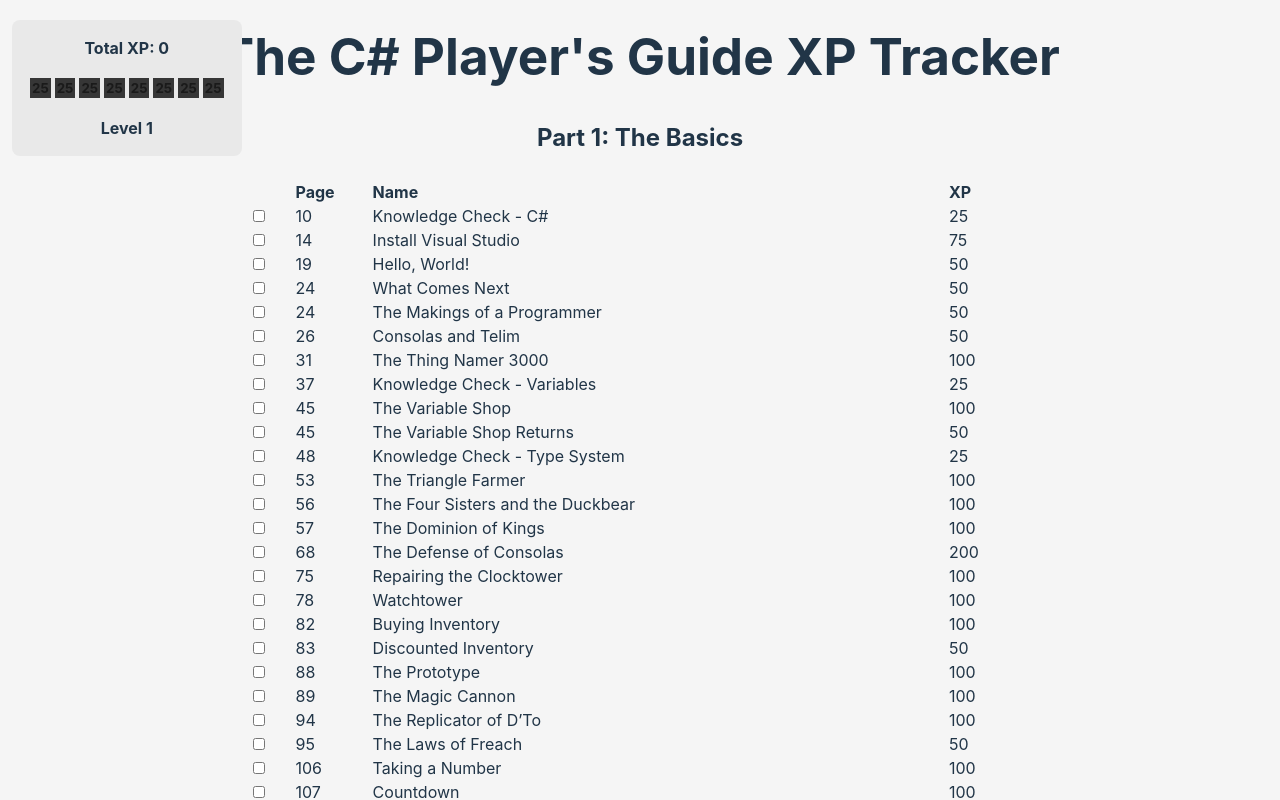
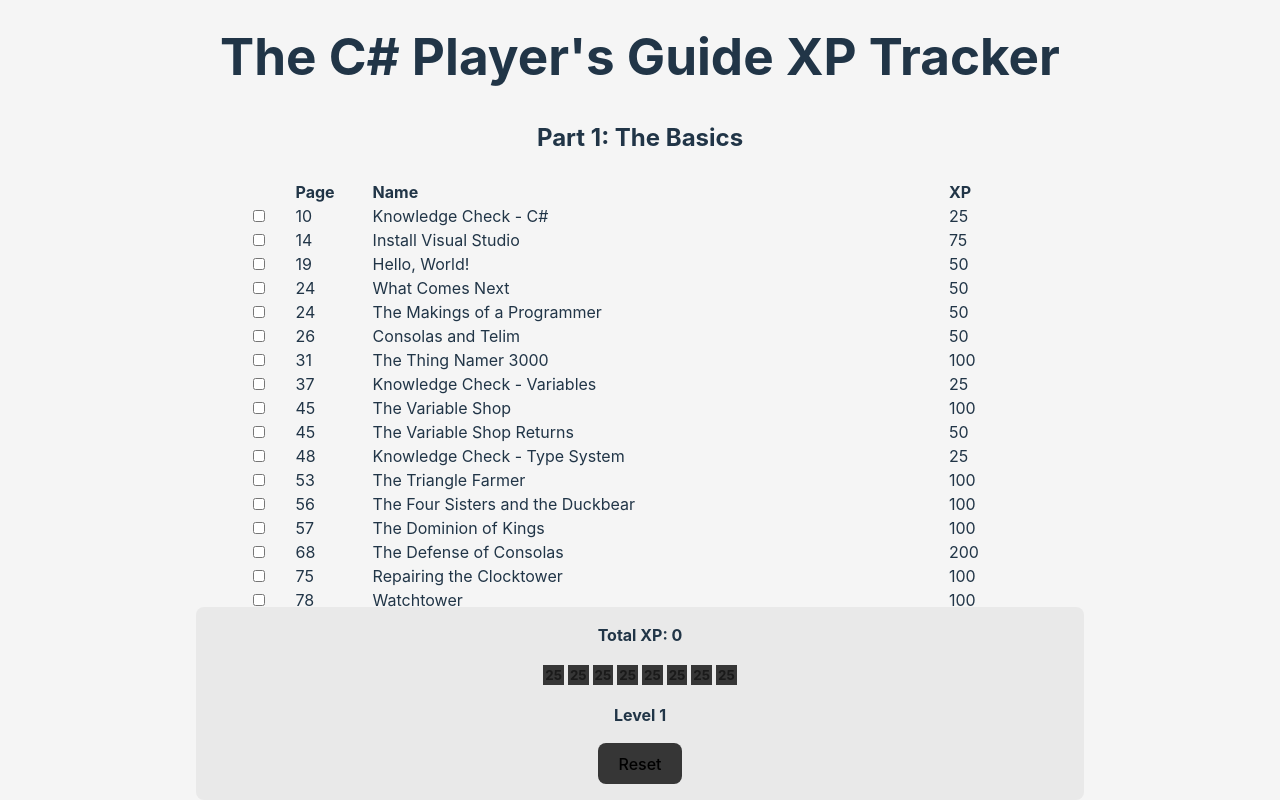
Before and after one commit to JohnMcCormick/xp-tracker, a React (Vite) app: page / in a window 1280 px wide. Shown: the top 800 px of the page. Built offline with nearby package versions, Linux system fonts and the light colour scheme.

Commit message:
Moved summary to bottom of page

```diff
--- a/src/App.css
+++ b/src/App.css
@@ -1,7 +1,7 @@
 #root {
   max-width: 1280px;
   margin: 0 auto;
-  padding: 0 0 2rem 0;
+  padding: 0  ;
   text-align: center;
 }
 
@@ -12,17 +12,17 @@
 }
 
 .summary-wrapper {
-  position: fixed;
+  position: sticky;
   font-weight: bold;
-  margin: 1.5vh 1.5vh 0 1.5vh;
-  top: 0;
+  margin: 3vh 1.5vh 1.5vh 1.5vh;
+  bottom: 0;
   left: 0;
 }
 
 .summary {
   padding: 1rem;
   background-color: #1a1a1a;
-  margin: 1vh 2.5vh 0 0;
+  /* margin: 1vh 2.5vh 0 0; */
   border-radius: 1vh;
 }
 
@@ -40,6 +40,7 @@
   padding-top: 1rem;
   display: flex;
   flex-direction: column-reverse;
+  align-items: center;
 }
 
 .xp-table-level-header {
@@ -71,7 +72,7 @@
   content: '';
   width: 100%;
   height: 2px; /* cross thickness */
-  background-color: #1a1a1a;
+  background-color: white;
 }
 
 .xp-table-cell.filled::before {
@@ -92,18 +93,9 @@
   }
 }
 
-@media screen and (max-width: 1250px) {
+@media screen and (max-width: 1300px) {
   .summary-wrapper {
-    position: relative;
-    left: auto;
-  }
-
-  .xp-table {
-    display: none;
-  }
-
-  .summary-current-level {
-    display: block;
+    margin: 3vh 0 0 0;
   }
 }
 
@@ -113,7 +105,7 @@
 }
 
 .main-title {
-  margin: 3.5vh 3vh .5vh 3vh;
+  margin: 3.5vh 3vh 0.5vh 3vh;
 }
 
 .challenge-group-title {
@@ -148,5 +140,9 @@
 }
 
 .reset-button-wrapper {
-  margin: 4vh 0 0;
+  margin: 2vh 0 0;
 }
+
+.reset-button-wrapper > button {
+  background-color: #363636;
+}
--- a/src/App.jsx
+++ b/src/App.jsx
@@ -4,7 +4,6 @@
 
 import Summary from './components/Summary';
 import ChallengeGroupList from './components/ChallengeGroupList';
-import ResetButton from './components/ResetButton';
 
 function App() {
   const [challengeGroupList, setChallengeGroupList] = useState([]);
@@ -66,14 +65,12 @@
   return (
     <div className="wrapper">
       <h1 className='main-title'>The C# Player's Guide XP Tracker</h1>
-      <Summary
-        totalXP={totalXP}
-      />
       <ChallengeGroupList
         challengeGroupList={challengeGroupList}
         updateChallengeGroupList={updateChallengeGroupList}
       />
-      <ResetButton
+      <Summary
+        totalXP={totalXP}
         resetToDefaultState={resetToDefaultState}
       />
     </div>
--- a/src/components/Summary.jsx
+++ b/src/components/Summary.jsx
@@ -1,79 +1,18 @@
 import React from 'react'
+import SummaryTable from './SummaryTable'
+import ResetButton from './ResetButton';
 
-const CELL_XP = 25;
-const ROW_XP = 8 * CELL_XP;
-
-const getCurrentLevel = (totalXP) => {
-  let remainingXP = totalXP;
-  let nextLevel = 200;
-  let currentLevel = 1;
-
-  while (remainingXP >= nextLevel) {
-    remainingXP -= nextLevel;
-    nextLevel += 200;
-    currentLevel += 1;
-  }
-  return currentLevel;
-}
-
-const SummaryTable = ({ totalXP }) => {
-  let remainingXP = totalXP;
-  let hasDisplayedLevel = false;
-  return new Array(9).fill().map((_, levelIndex) => {
-    let displayLevel = false;
-    let level = levelIndex + 1;
-    let levelXP = level * ROW_XP;
-    let XPForLevel = remainingXP;
-    if (remainingXP >= 0 && hasDisplayedLevel == false) {
-      if (remainingXP >= levelXP) {
-        remainingXP -= levelXP;
-      } else {
-        remainingXP = 0;
-        displayLevel = true;
-        hasDisplayedLevel = true;
-      }
-    }
-    return displayLevel ? (
-      <div>
-        <div key={levelIndex} className='xp-table-level'><SummaryLevel remainingXP={XPForLevel} rows={level} /></div>
-        <div className='xp-table-level-header'>Level {level}</div>
-      </div>
-    ) : null;
-  })
-}
-
-const SummaryLevel = ({ rows, remainingXP }) => {
-  return new Array(rows).fill().map((_, i) => {
-    let XPForLevel = remainingXP;
-    if (remainingXP >= ROW_XP) {
-      remainingXP -= ROW_XP
-    } else {
-      remainingXP = 0
-    }
-    return <div key={i} className='xp-table-row'><SummaryCells remainingXP={XPForLevel} /></div>
-  })
-}
-
-
-const SummaryCells = ({ remainingXP }) => {
-  return new Array(8).fill().map((_, i) => {
-    let filled = remainingXP >= 25;
-    if (filled) remainingXP -= 25;
-    return <div key={i} className={`xp-table-cell ${filled ? 'filled' : ''}`}><span>25</span></div>
-  })
-}
-
-export default ({ totalXP }) => {
-  const currentLevel = getCurrentLevel(totalXP)
+export default ({ totalXP, resetToDefaultState }) => {
   return (
     <div className="summary-wrapper">
       <div className='summary'>
         <div>Total XP: {totalXP}</div>
-        <div className='summary-current-level'>Current Level: {currentLevel}</div>
-        {/* <span>Additional XP: 0</span> */}
         <div className='xp-table'>
           <SummaryTable totalXP={totalXP} />
         </div>
+        <ResetButton
+        resetToDefaultState={resetToDefaultState}
+      />
       </div>
     </div>
   )
--- /dev/null
+++ b/src/components/SummaryCells.jsx
@@ -0,0 +1,14 @@
+import { CELL_XP } from "../constants";
+
+export default ({ remainingXP }) => {
+    return new Array(8).fill().map((_, i) => {
+        let filled = remainingXP >= CELL_XP;
+        if (filled) remainingXP -= CELL_XP;
+
+        return (
+            <div key={i} className={`xp-table-cell ${filled ? 'filled' : ''}`}>
+                <span>{CELL_XP}</span>
+            </div>
+        )
+    })
+}
--- /dev/null
+++ b/src/components/SummaryLevel.jsx
@@ -0,0 +1,14 @@
+import SummaryCells from './SummaryCells'
+import { ROW_XP  } from '../constants';
+
+export default ({ level, remainingXP }) => {
+    return new Array(level).fill().map((_, i) => {
+      let XPForLevel = remainingXP;
+      if (remainingXP >= ROW_XP) {
+        remainingXP -= ROW_XP
+      } else {
+        remainingXP = 0
+      }
+      return <div key={i} className='xp-table-row'><SummaryCells remainingXP={XPForLevel} /></div>
+    })
+  }
--- /dev/null
+++ b/src/components/SummaryTable.jsx
@@ -0,0 +1,32 @@
+import SummaryLevel from './SummaryLevel'
+
+import { ROW_XP } from '../constants';
+
+export default ({ totalXP }) => {
+    let remainingXP = totalXP;
+    let hasDisplayedLevel = false;
+
+    return new Array(9).fill().map((_, levelIndex) => {
+      let displayLevel = false;
+      let level = levelIndex + 1;
+      let levelXP = level * ROW_XP;
+      let XPForLevel = remainingXP;
+
+      if (remainingXP >= 0 && hasDisplayedLevel == false) {
+        if (remainingXP >= levelXP) {
+          remainingXP -= levelXP;
+        } else {
+          remainingXP = 0;
+          displayLevel = true;
+          hasDisplayedLevel = true;
+        }
+      }
+
+      return displayLevel ? (
+        <div key={levelIndex}>
+          <div className='xp-table-level'><SummaryLevel remainingXP={XPForLevel} level={level} /></div>
+          <div className='xp-table-level-header'>Level {level}</div>
+        </div>
+      ) : null;
+    })
+  }
--- /dev/null
+++ b/src/constants.js
@@ -0,0 +1,4 @@
+const CELL_XP = 25;
+const ROW_XP = 8 * CELL_XP;
+
+export { CELL_XP, ROW_XP }
```
